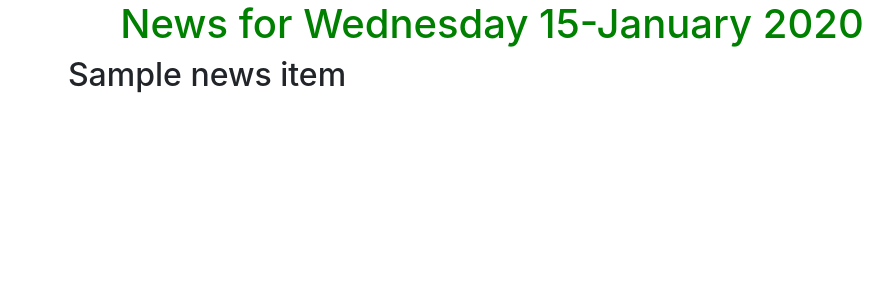
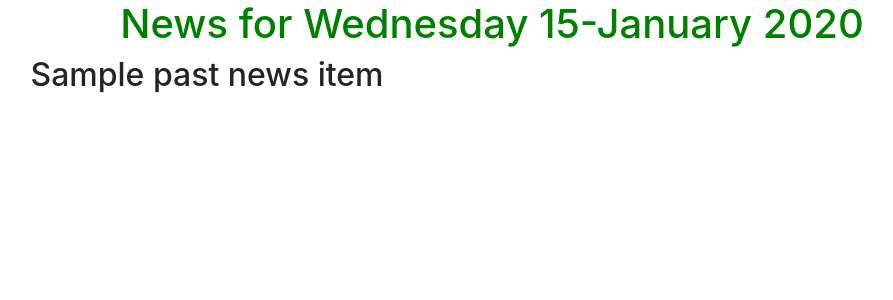
Before and after one commit to jepkess/Django-moringa-Tribune, a Django app: template news/templates/all-news/past-news.html in a window 1280 px wide. Shown: the part 78-378 px from the top of the page, without its empty margins (148-1041 px from the left). Run offline with Django 3.2, Linux system fonts and the light colour scheme; the template is opened without the code that fills it: most values are stand-ins (such as "Sample title", 1, 10 or a date in 2020); parts of the project's set-up code (start-up, migrations or seed data) failed here and were passed over; some libraries are stand-ins or nearby versions.

Commit message:
updating the past-news  template

```diff
--- a/news/templates/all-news/past-news.html
+++ b/news/templates/all-news/past-news.html
@@ -11,14 +11,14 @@
     <div class="row">
       <!-- displaying past news articles -->
       <div class="col-xs-6 col-sm-6 col-md-6 col-lg-6">
-        <h2 class="text-center"> {{ news_item.title }} </h2>
+        <h2 class="text-center"> {{ past_news_item.title }} </h2>
       </div>
 
     </div>
 
     {% empty %}
     <div class="row">
-      <h2 class="text-center">There No News Items</h2>
+      <h2 class="text-center">There No past news Items</h2>
     </div>
     {% endfor %}
 
```
